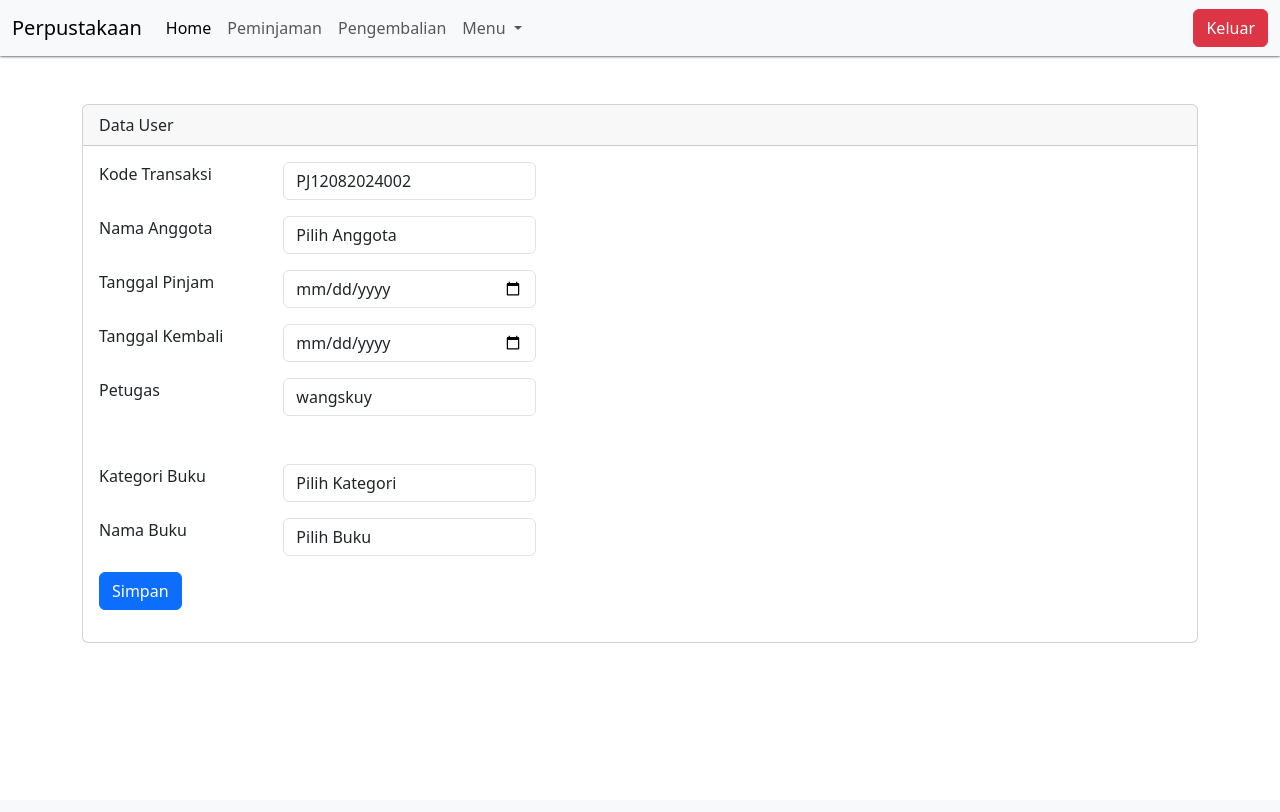
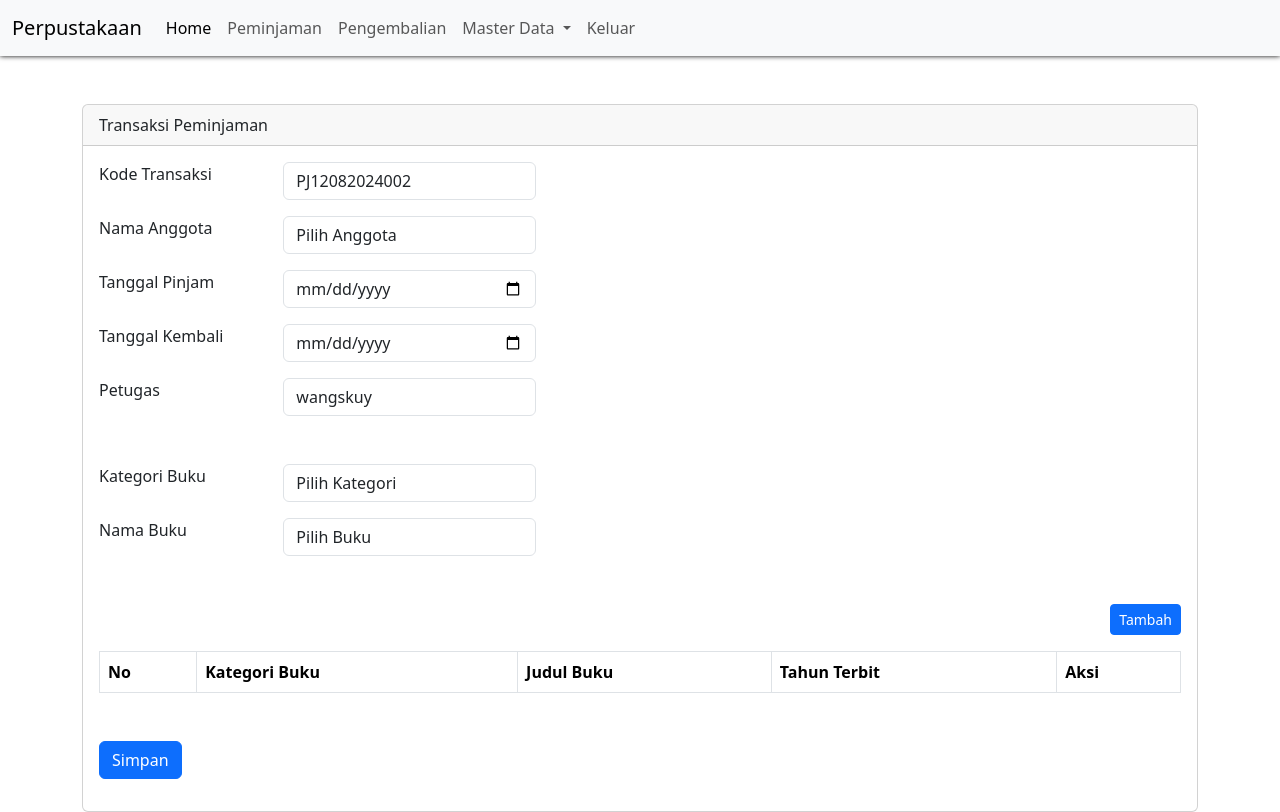
Before and after one commit to maswangskuy04/ppkdjakpus-perpus, a PHP site: page /index.php?pg=tambah-peminjaman in a window 1280 px wide. Before the commit the page ends 643 px from the top, so only its background shows below. Run offline with PHP 8.4, Linux system fonts and the light colour scheme; a user stored in the database is signed in; data comes from the database, SQL or seed files in the repository; tables that the repository leaves empty or names only in its code hold one stand-in row (values such as "Sample post"); lists and menus that the app fills with data are empty.

Commit message:
update broo

```diff
--- a/content/peminjaman.php
+++ b/content/peminjaman.php
@@ -1,6 +1,6 @@
 <?php
 
-$queryPinjam = mysqli_query($koneksi, "SELECT anggota.nama_lengkap as nama_anggota, user.nama_lengkap, peminjaman.* FROM peminjaman LEFT JOIN anggota ON anggota.id = peminjaman.id_anggota LEFT JOIN user ON user.id = peminjaman.id_user ORDER BY id DESC");
+$queryPinjam = mysqli_query($koneksi, "SELECT anggota.nama_lengkap as nama_anggota, user.nama_lengkap, peminjaman.* FROM peminjaman LEFT JOIN anggota ON anggota.id = peminjaman.id_anggota LEFT JOIN user ON user.id = peminjaman.id_user WHERE peminjaman.deleted_at = 0 ORDER BY id DESC");
 
 ?>
 <div class="container mt-5">
@@ -27,7 +27,7 @@ $queryPinjam = mysqli_query($koneksi, "SELECT anggota.nama_lengkap as nama_anggo
                             Data Berhasil diedit
                         </div>
                     <?php endif ?>
-                    <table class="table table-hover table-responsive">
+                    <table class="table table-hover table-responsive text-center">
                         <thead>
                             <tr>
                                 <th>No</th>
@@ -53,7 +53,7 @@ $queryPinjam = mysqli_query($koneksi, "SELECT anggota.nama_lengkap as nama_anggo
                                     <td><?php echo $row['nama_lengkap']; ?></td>
                                     <td class="text-center">
                                         <a href="?pg=tambah-peminjaman&detail=<?= $row['id']; ?>" class="btn btn-sm btn-secondary">Detail</a> |
-                                        <a onclick="return confirm('Apakah anda ingin menghapus data ini ?')" href="?pg=tambah-user&delete=<?= $row['id'] ?>" class="btn btn-sm btn-danger">Delete</a>
+                                        <a onclick="return confirm('Apakah anda ingin menghapus data ini ?')" href="?pg=tambah-peminjaman&delete=<?= $row['id'] ?>" class="btn btn-sm btn-danger">Delete</a>
                                     </td>
                                 </tr>
                             <?php endwhile ?>
--- a/content/tambah-peminjaman.php
+++ b/content/tambah-peminjaman.php
@@ -8,25 +8,31 @@ if (isset($_GET['edit'])) {
 
 if (isset($_POST['simpan'])) {
     $id = isset($_GET['edit']) ? $_GET['edit'] : '';
-    $nama_lengkap = $_POST['nama_lengkap'];
-    $email = $_POST['email'];
-    $password = sha1($_POST['password']);
-    $id_level = $_POST['id_level'];
+    $kode_transaksi = $_POST['kode_transaksi'];
+    $id_anggota = $_POST['id_anggota'];
+    $id_user = $_POST['id_user'];
+    $tgl_pinjam = $_POST['tgl_pinjam'];
+    $tgl_kembali = $_POST['tgl_kembali'];
 
-    if (!$id) {
-        $insert = mysqli_query($koneksi, "INSERT INTO user (nama_lengkap, email, password, id_level) VALUES ('$nama_lengkap', '$email', '$password', '$id_level')");
-        header("location:?pg=user&tambah=berhasil");
-    } else {
-        $update = mysqli_query($koneksi, "UPDATE user SET nama_lengkap = '$nama_lengkap', email = '$email', id_level = $id_level, password = '$password' WHERE id = '$id'");
-        header("location:?pg=user&edit=berhasil");
+    $id_kategori = $_POST['id_kategori'];
+    $insert = mysqli_query($koneksi, "INSERT INTO peminjaman (kode_transaksi, id_anggota, id_user, tgl_pinjam, tgl_kembali, status) VALUES ('$kode_transaksi', '$id_anggota', '$id_user', '$tgl_pinjam', '$tgl_kembali', '1')");
+
+    if ($insert) {
+        $id_peminjam = mysqli_insert_id($koneksi);
+        foreach ($id_kategori as $key => $value) {
+            $id_kategori = $_POST['id_kategori'][$key];
+            $id_buku = $_POST['id_buku'][$key];
+            $insert = mysqli_query($koneksi, "INSERT INTO detail_peminjaman (id_peminjaman, id_buku, id_kategori) VALUE ('$id_peminjaman', '$id_buku', '$id_kategori')");
+            header("location:?pg=peminjaman&tambah=berhasil");
+        }
     }
 }
 
 if (isset($_GET['delete'])) {
     $id = $_GET['delete'];
 
-    $delete = mysqli_query($koneksi, "DELETE FROM user WHERE id = '$id'");
-    header("location:?pg=user&hapus=berhasil");
+    $delete = mysqli_query($koneksi, "UPDATE peminjaman SET deleted_at = 1 WHERE id = '$id'");
+    header("location:?pg=peminjaman&hapus=berhasil");
 }
 
 $level = mysqli_query($koneksi, "SELECT * FROM level ORDER BY id DESC");
@@ -44,11 +50,42 @@ $queryBuku = mysqli_query($koneksi, "SELECT * FROM buku ORDER BY id DESC");
 
 
 ?>
+
+<?php if (isset($_GET['detail'])) : ?>
     <div class="container mt-5">
         <div class="row">
             <div class="col-sm-12">
                 <div class="card">
-                <div class="card-header">Data User</div>
+                    <div class="card-header">Detail Transaksi Peminjaman</div>
+                    <div class="card-body">
+                        <div class="mb-3 row">
+                            <div class="col-sm-12">
+                                <label for="" class="form-label">Kode Transaksi</label>
+                            </div>
+                            <div class="col-sm-10">
+                                Ini Kode Transaksi
+                            </div>
+                        </div>
+                        <div class="mb-5 mt-5">
+                            <table class="table table-bordered">
+                                <tr>
+                                    <th>No</th>
+                                    <th>Kategori Buku</th>
+                                    <th>Judul Buku</th>
+                                </tr>
+                            </table>
+                        </div>
+                    </div>
+                </div>
+            </div>
+        </div>
+    </div>
+<?php else: ?>
+    <div class="container mt-5">
+        <div class="row">
+            <div class="col-sm-12">
+                <div class="card">
+                    <div class="card-header">Transaksi Peminjaman</div>
                     <div class="card-body">
                         <form action="" method="post">
                             <div class="row mb-3">
@@ -93,8 +130,8 @@ $queryBuku = mysqli_query($koneksi, "SELECT * FROM buku ORDER BY id DESC");
                                     <label for="">Petugas</label>
                                 </div>
                                 <div class="col-sm-3">
-                                <input type="text" class="form-control" name="" value="<?= (isset($_SESSION['NAMA_LENGKAP']) ? $_SESSION['NAMA_LENGKAP'] : '') ?>" readonly>
-                                <input type="hidden" class="form-control" name="id_user" value="<?= (isset($_SESSION['ID_USER']) ? $_SESSION['ID_USER'] : '') ?>">
+                                    <input type="text" class="form-control" name="nama_lengkap" value="<?= $_SESSION['NAMA_LENGKAP']; ?>" readonly>
+                                    <input type="hidden" class="form-control" name="id_user" value="<?= $_SESSION['ID_USER']; ?>">
                                 </div>
                             </div>
 
@@ -105,7 +142,7 @@ $queryBuku = mysqli_query($koneksi, "SELECT * FROM buku ORDER BY id DESC");
                                     <label for="">Kategori Buku</label>
                                 </div>
                                 <div class="col-sm-3">
-                                <select name="id_kategori" id="id_kategori" class="form-control">
+                                    <select id="id_kategori" class="form-control">
                                         <option value="">Pilih Kategori</option>
                                         <?php while ($rowKategori = mysqli_fetch_assoc($queryKategori)) : ?>
                                             <option value="<?= $rowKategori['id']; ?>"><?= $rowKategori['nama_kategori']; ?></option>
@@ -119,13 +156,36 @@ $queryBuku = mysqli_query($koneksi, "SELECT * FROM buku ORDER BY id DESC");
                                     <label for="">Nama Buku</label>
                                 </div>
                                 <div class="col-sm-3">
-                                <select name="id_buku" id="id_buku" class="form-control">
+                                    <select id="id_buku" class="form-control">
                                         <option value="">Pilih Buku</option>
                                         <?php while ($rowBuku = mysqli_fetch_assoc($queryBuku)) : ?>
                                             <option value="<?= $rowBuku['id']; ?>"><?= $rowBuku['judul']; ?></option>
                                         <?php endwhile ?>
                                     </select>
                                 </div>
+                            </div>
+
+                            <input type="hidden" name="" id="tahun_terbit">
+
+                            <div class="mt-5 mb-5">
+                                <div align="right" class="mb-3">
+                                    <button type="button" id="tambah-row" class="btn btn-sm btn-primary tambah-row">
+                                        Tambah
+                                    </button>
+                                </div>
+                                <table class="table table-bordered">
+                                    <thead>
+                                        <tr>
+                                            <th>No</th>
+                                            <th>Kategori Buku</th>
+                                            <th>Judul Buku</th>
+                                            <th>Tahun Terbit</th>
+                                            <th>Aksi</th>
+                                        </tr>
+                                    </thead>
+                                    <tbody>
+                                    </tbody>
+                                </table>
                             </div>
 
                             <div class="mb-3">
@@ -137,3 +197,4 @@ $queryBuku = mysqli_query($koneksi, "SELECT * FROM buku ORDER BY id DESC");
             </div>
         </div>
     </div>
+<?php endif; ?>
--- a/index.php
+++ b/index.php
@@ -1,7 +1,9 @@
 <?php
+
 session_start();
 include 'config/koneksi.php';
 
+// echo "<h1>Selamat Datang " . (isset($_SESSION['NAMA_LENGKAP']) ? $_SESSION['NAMA_LENGKAP'] : '') . " ID " . (isset($_SESSION['ID_USER']) ? $_SESSION['ID_USER'] : '') . "</h1>";
 ?>
 
 <!DOCTYPE html>
@@ -15,23 +17,24 @@ include 'config/koneksi.php';
     <style>
         nav.menu {
             background-color: white;
-            box-shadow: 0 0 3px #000;
+            box-shadow: 0 0 5px #000;
         }
     </style>
 </head>
 
 <body>
     <div class="wrapper">
-        <nav class="navbar menu navbar-expand-lg bg-body-tertiary">
+        <nav class="menu navbar navbar-expand-lg bg-body-tertiary">
             <div class="container-fluid">
                 <a class="navbar-brand" href="#">Perpustakaan</a>
-                <button class="navbar-toggler" type="button" data-bs-toggle="collapse" data-bs-target="#navbarSupportedContent" aria-controls="navbarSupportedContent" aria-expanded="false" aria-label="Toggle navigation">
+                <button class="navbar-toggler" type="button" data-bs-toggle="collapse" data-bs-target="#navbarSupportedContent"
+                    aria-controls="navbarSupportedContent" aria-expanded="false" aria-label="Toggle navigation">
                     <span class="navbar-toggler-icon"></span>
                 </button>
                 <div class="collapse navbar-collapse" id="navbarSupportedContent">
                     <ul class="navbar-nav me-auto mb-2 mb-lg-0">
                         <li class="nav-item">
-                            <a class="nav-link active" aria-current="page" href="?page=home">Home</a>
+                            <a class="nav-link active" aria-current="page" href="?pg=home">Home</a>
                         </li>
                         <li class="nav-item">
                             <a class="nav-link" href="?pg=peminjaman">Peminjaman</a>
@@ -40,66 +43,101 @@ include 'config/koneksi.php';
                             <a class="nav-link" href="?pg=pengembalian">Pengembalian</a>
                         </li>
                         <li class="nav-item dropdown">
-                            <a class="nav-link dropdown-toggle" role="button" data-bs-toggle="dropdown" aria-expanded="false">
-                                Menu
+                            <a class="nav-link dropdown-toggle" href="#" role="button" data-bs-toggle="dropdown"
+                                aria-expanded="false">
+                                Master Data
                             </a>
                             <ul class="dropdown-menu">
+                                <li><a class="dropdown-item" href="?pg=buku">Buku</a></li>
                                 <li><a class="dropdown-item" href="?pg=kategori">Kategori</a></li>
-                                <li><a class="dropdown-item" href="?pg=buku">Buku</a></li>
                                 <li><a class="dropdown-item" href="?pg=anggota">Anggota</a></li>
                                 <li>
                                     <hr class="dropdown-divider">
                                 </li>
+                                <li><a class="dropdown-item" href="?pg=level">Level</a></li>
                                 <li><a class="dropdown-item" href="?pg=user">User</a></li>
-                                <li><a class="dropdown-item" href="?pg=level">Level</a></li>
                             </ul>
                         </li>
+                        <li class="nav-item">
+                            <a href="keluar.php" class="nav-link" aria-disabled="true">Keluar</a>
+                        </li>
                     </ul>
-                    <form class="d-flex">
-                        <a class="btn btn-danger" href="?pg=keluar">Keluar</a>
-                    </form>
                 </div>
             </div>
         </nav>
 
-        <!-- content here-->
+        <!-- content here -->
         <?php
         if (isset($_GET['pg'])) {
             if (file_exists('content/' . $_GET['pg'] . '.php')) {
                 include 'content/' . $_GET['pg'] . '.php';
             } else {
-                echo "not found";
+                echo 'Halaman tidak ditemukan.';
             }
         } else {
             include 'content/home.php';
         }
         ?>
-        <!-- end content-->
+        <!-- and here -->
     </div>
 
     <script src="assets/js/jquery-3.7.1.min.js"></script>
-    <script src="https://unpkg.com/@popperjs/core@2"></script>
+    <script src="https://cdnjs.cloudflare.com/ajax/libs/popper.js/2.9.2/umd/popper.min.js"></script>
     <script src="assets/js/bootstrap.min.js"></script>
 
-    <script type="text/javascript">
-        $("#id_kategori").change(function() {
-            let id = $(this).val();
-            let option = "";
+    <script>
+        $('#id_kategori').change(function() {
+            let id = $(this).val(),
+                option = "";
             $.ajax({
                 url: "ajax/get-buku.php?id_kategori=" + id,
                 type: "GET",
                 dataType: "json",
-                success: function(res) {
-                    option += "<option>Pilih Buku</option>"
-                    $.each(res, function(key, value) {
+                success: function(data) {
+                    option += "<option value=''>Pilih Buku</option>";
+                    $.each(data, function(key, value) {
+                        let tahun_terbit = $('#tahun_terbit').val(value.tahun_terbit);
                         option += "<option value=" + value.id + ">" + value.judul + "</option>"
-                        // console.log("valuenya : ", value.judul);
+                        // console.log("valuenya : ", value);
                     });
-                    $('#id_buku').html(option);
+                    $("#id_buku").html(option);
                 }
             })
         });
+
+        $('#tambah-row').click(function() {
+            if ($('#id_kategori').val() == "") {
+                alert('Pilih kategori dulu rek');
+                return false;
+            }
+
+            if ($("#id_buku ").val() == "") {
+                alert('Pilih buku dulu rek');
+                return false;
+            }
+            let nama_kategori = $('#id_kategori').find('option:selected').text(),
+                nama_buku = $('#id_buku').find('option:selected').text(),
+                tahun_terbit = $('#tahun_terbit').val(),
+                id_kategori = $('#id_kategori').val(),
+                id_buku = $('#id_buku').val();
+
+            let tbody = $('tbody');
+            let no = tbody.find('tr').length + 1;
+            let table = "<tr>";
+            table += "<td>" + no + "</td>";
+            table += "<td>" + nama_kategori + " <input type='hidden' name='id_kategori[]' value='" + id_kategori + "'</td>";
+            table += "<td>" + nama_buku + " <input type='hidden' name='id_buku[]' value='" + id_buku + "'</td>";
+            table += "<td>" + tahun_terbit + "</td>";
+            table += "<td><button type='button' class='remove btn btn-sm btn-success'>Delete</button></td>";
+            table += "</tr>";
+            tbody.append(table);
+
+            $('.remove').click(function() {
+                $(this).closest('tr').remove();
+            });
+        });
     </script>
+
 </body>
 
 </html>
--- a/keluar.php
+++ b/keluar.php
@@ -1,3 +1,6 @@
 <?php
 session_start();
-session_destroy();
+
+if(session_destroy()) {
+    header("location:login.php");
+}
--- a/login.php
+++ b/login.php
@@ -11,7 +11,7 @@ if (isset($_POST['login'])) {
         $dataUser = mysqli_fetch_assoc($queryLogin);
         if($password == $dataUser['password']) {
             $_SESSION['NAMA_LENGKAP'] = $dataUser['nama_lengkap'];
-            $_session['ID_USER']      = $dataUser['id'];
+            $_SESSION['ID_USER']      = $dataUser['id'];
             header("location:index.php");
         } else{
             header("location:login.php?error=login");
```
Lines whose indentation alone changed are shown as unchanged.
